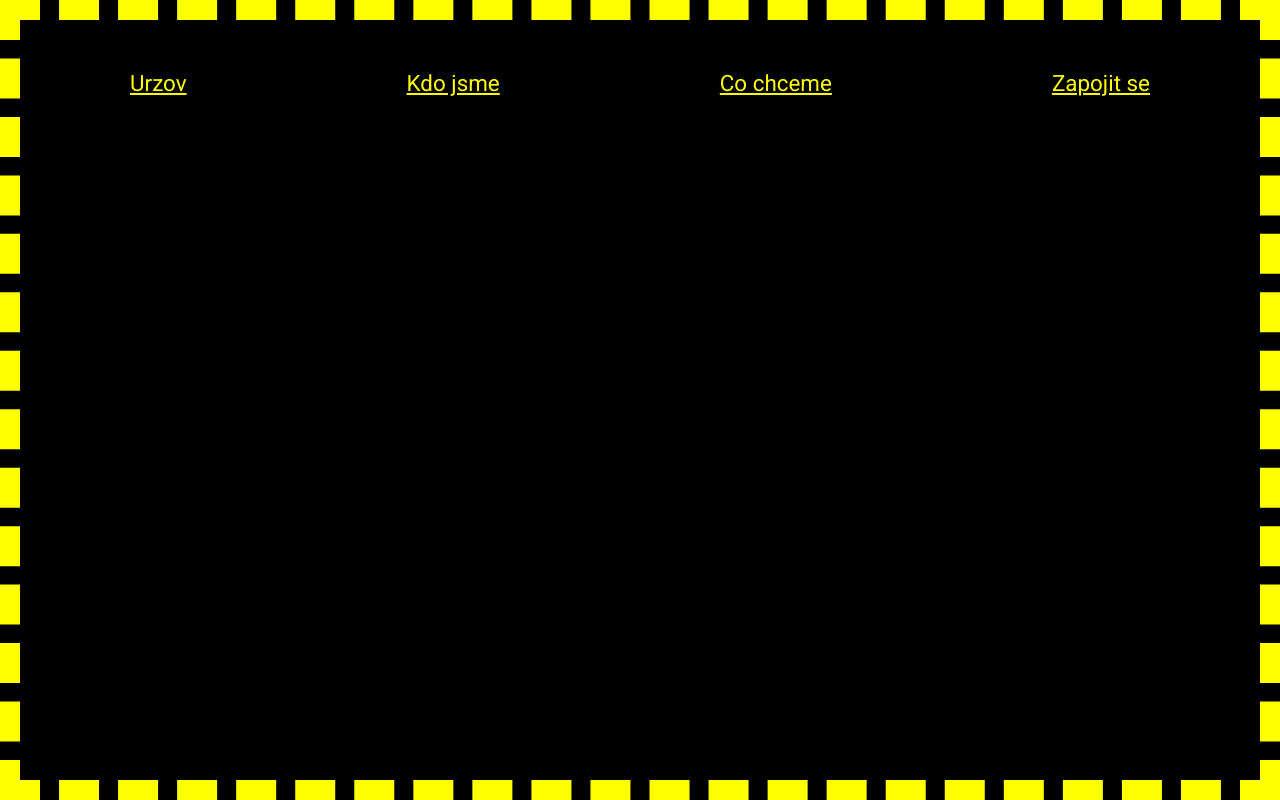
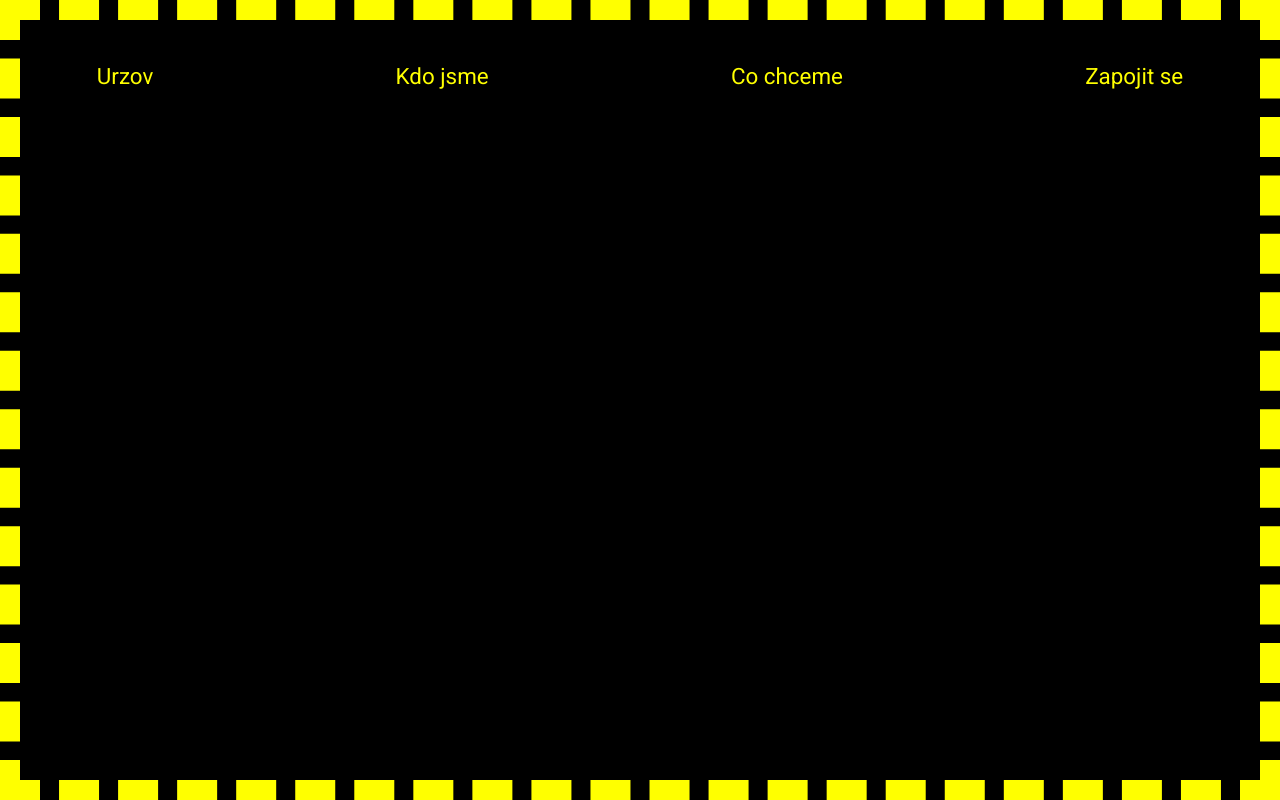
Before and after one commit to mroz22/urzov, a Next.js app: page / in a window 1280 px wide. Built offline with nearby package versions, Linux system fonts and the light colour scheme.

Commit message:
improve layout

```diff
--- a/components/Layout.jsx
+++ b/components/Layout.jsx
@@ -10,6 +10,8 @@ const Wrapper = styled.div`
     border: ${BORDER_THICKNESS}px dashed yellow;
     min-height: calc(100vh - 2 * ${BORDER_THICKNESS}px);
     text-align: center;
+    padding: 0 6%;
+
 `;
 
 const Content = styled.div``;
@@ -20,6 +22,10 @@ const Layout = ({ children }) => (
       {`
         @import url('https://fonts.googleapis.com/css?family=Roboto&display=swap');
 
+        html {
+          height: 100%;
+        }
+
         body {
           font-family: 'Roboto', sans-serif;
           margin: 0;
@@ -27,13 +33,15 @@ const Layout = ({ children }) => (
           color: white;
         }
 
+        h1 {
+            font-size: 1.4em;
+        }
+
         a {
           color: yellow;
         }
 
-        html {
-          height: 100%;
-        }
+
       `}
     </style>
     <Menu />
--- a/components/Markdown.jsx
+++ b/components/Markdown.jsx
@@ -3,8 +3,7 @@ import ReactMarkdown from 'react-markdown';
 import styled from 'styled-components';
 
 const Text = styled.div`
-  text-align: left;
-  margin: 0 20px;
+  text-align: justify;
 `;
 
 export default ({ text }) => <Text><ReactMarkdown source={text} /></Text>;
--- a/components/Menu.jsx
+++ b/components/Menu.jsx
@@ -4,7 +4,7 @@ import Link from 'next/link';
 
 const Wrapper = styled.div`
   display: flex;
-  justify-content: space-around;
+  justify-content: space-between;
   margin-top: 4%;
 `;
 
@@ -29,7 +29,7 @@ const Menu = () => {
 
   return (
     <Wrapper>
-      {items.map((i) => <Item key={i.label}><Link href={i.href}><a>{i.label}</a></Link></Item>)}
+      {items.map((i) => <Item key={i.label}><Link href={i.href}><a style={{ textDecoration: 'none' }}>{i.label}</a></Link></Item>)}
     </Wrapper>
   );
 };
```
